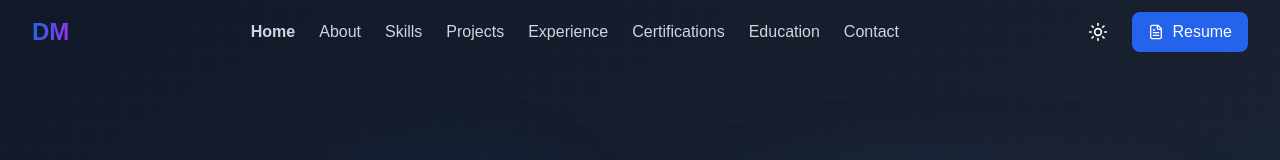
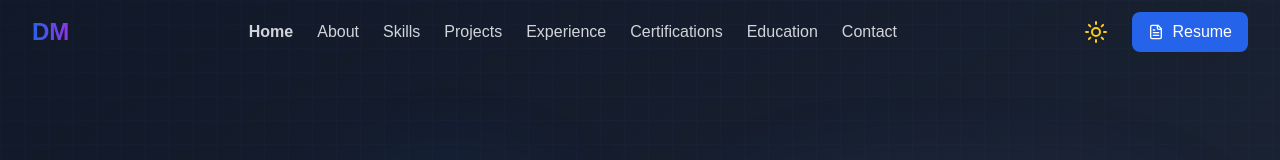
Before and after one commit to decodewithdeepak/Portfolio, a React (Vite) app: page / in a window 1280 px wide. Both pictures are taken after a click on the button "Toggle theme". Shown: the top 160 px of the page. Built offline with nearby package versions, Linux system fonts and the light colour scheme; a web font is replaced by a local one.

Commit message:
dark mode toggle animation

```diff
--- a/src/components/Navbar.tsx
+++ b/src/components/Navbar.tsx
@@ -1,13 +1,14 @@
 import React, { useState, useEffect } from 'react';
-import { Menu, X, Moon, Sun, FileText } from 'lucide-react';
+import { Menu, X, FileText } from 'lucide-react';
 import { Link } from './Link';
 import { useTheme } from '../hooks/useTheme';
+import { ThemeToggle } from './ui/ThemeToggle';
 
 export function Navbar() {
   const [isOpen, setIsOpen] = useState(false);
   const [isScrolled, setIsScrolled] = useState(false);
-  const [activeLink, setActiveLink] = useState('#home'); // Track active link
-  const { isDark, setIsDark } = useTheme(); // Using custom hook for theme management
+  const [activeLink, setActiveLink] = useState('#home');
+  const { isDark, setIsDark } = useTheme();
 
   useEffect(() => {
     const handleScroll = () => {
@@ -65,13 +66,7 @@ export function Navbar() {
 
           {/* Desktop Actions */}
           <div className="hidden md:flex items-center space-x-4">
-            <button
-              onClick={toggleTheme}
-              className="p-2 rounded-lg hover:bg-gray-100 dark:hover:bg-gray-800 transition-colors"
-              aria-label="Toggle theme"
-            >
-              {isDark ? <Sun className="w-5 h-5" /> : <Moon className="w-5 h-5" />}
-            </button>
+            <ThemeToggle isDark={isDark} onToggle={toggleTheme} />
             <a
               href="/resume.pdf"
               className="flex items-center gap-2 px-4 py-2 rounded-lg bg-blue-600 text-white hover:bg-blue-700 transition-colors"
@@ -83,13 +78,7 @@ export function Navbar() {
 
           {/* Mobile menu button */}
           <div className="flex md:hidden items-center space-x-2">
-            <button
-              onClick={toggleTheme}
-              className="p-2 rounded-lg hover:bg-gray-100 dark:hover:bg-gray-800 transition-colors"
-              aria-label="Toggle theme"
-            >
-              {isDark ? <Sun className="w-5 h-5" /> : <Moon className="w-5 h-5" />}
-            </button>
+            <ThemeToggle isDark={isDark} onToggle={toggleTheme} />
             <button
               onClick={() => setIsOpen(!isOpen)}
               className="p-2 rounded-lg hover:bg-gray-100 dark:hover:bg-gray-800 transition-colors"
@@ -114,7 +103,7 @@ export function Navbar() {
                 }`}
                 onClick={() => {
                   setActiveLink(link.href);
-                  setIsOpen(false); // Close the mobile menu on link click
+                  setIsOpen(false);
                 }}
               >
                 {link.label}
--- /dev/null
+++ b/src/components/ui/ThemeToggle.tsx
@@ -0,0 +1,31 @@
+import React from 'react';
+import { Moon, Sun } from 'lucide-react';
+
+interface ThemeToggleProps {
+  isDark: boolean;
+  onToggle: () => void;
+}
+
+export function ThemeToggle({ isDark, onToggle }: ThemeToggleProps) {
+  return (
+    <button
+      onClick={onToggle}
+      className="relative p-2 rounded-lg hover:bg-gray-100 dark:hover:bg-gray-800 transition-colors overflow-hidden"
+      aria-label="Toggle theme"
+    >
+      <div className="relative w-6 h-6">
+        <span
+          className={`absolute inset-0 transform transition-transform duration-500 rotate-0 ${
+            isDark ? 'rotate-[360deg]' : '-rotate-[360deg]'
+          }`}
+        >
+          {isDark ? (
+            <Sun className="w-6 h-6 text-yellow-400" />
+          ) : (
+            <Moon className="w-6 h-6 text-blue-600" />
+          )}
+        </span>
+      </div>
+    </button>
+  );
+}
--- a/src/index.css
+++ b/src/index.css
@@ -9,6 +9,23 @@
 
   body {
     @apply antialiased;
+  }
+
+  /* Theme transition */
+  :root {
+    --theme-transition-duration: 0.5s;
+  }
+
+  html.dark {
+    color-scheme: dark;
+  }
+
+  html {
+    transition: background-color var(--theme-transition-duration) ease;
+  }
+
+  body * {
+    @apply transition-colors duration-500;
   }
 }
 
@@ -64,6 +81,37 @@
     animation: floating 4s ease-in-out infinite;
   }
 
+  /* Theme toggle animations */
+  @keyframes rotate-in {
+    from {
+      transform: rotate(-180deg) scale(0.5);
+      opacity: 0;
+    }
+    to {
+      transform: rotate(0) scale(1);
+      opacity: 1;
+    }
+  }
+
+  @keyframes rotate-out {
+    from {
+      transform: rotate(0) scale(1);
+      opacity: 1;
+    }
+    to {
+      transform: rotate(180deg) scale(0.5);
+      opacity: 0;
+    }
+  }
+
+  .rotate-in {
+    animation: rotate-in 0.5s ease-out forwards;
+  }
+
+  .rotate-out {
+    animation: rotate-out 0.5s ease-out forwards;
+  }
+
   /* Scroll Reveal Animations */
   .animate-in {
     @apply opacity-100 translate-y-0 translate-x-0 scale-100 rotate-0;
```
